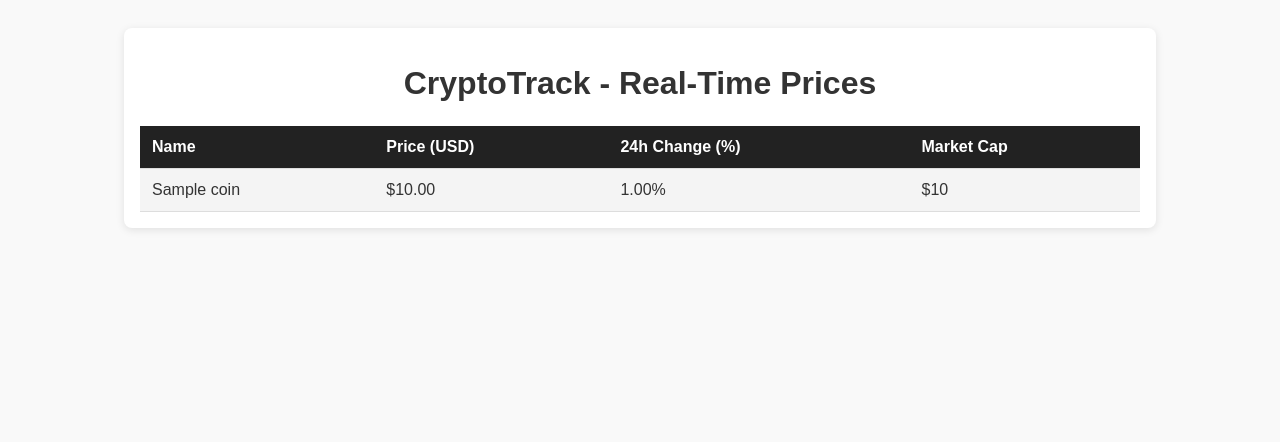
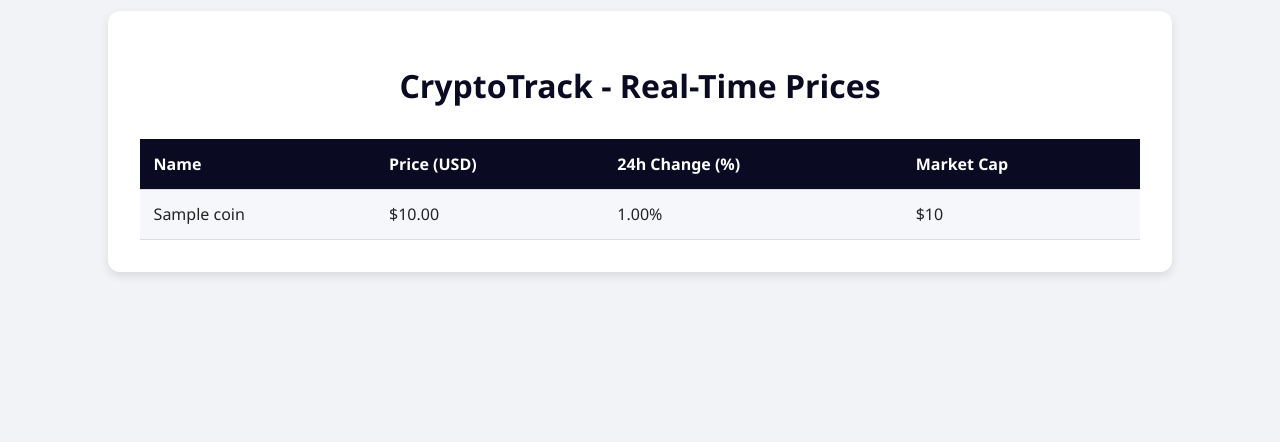
Before and after one commit to tuna204/crypto-price-dashboard, a Flask app: template templates/index.html in a window 1280 px wide. Shown: the part 358-800 px from the top of the page. Run offline with Flask 3, Linux system fonts and the light colour scheme; the template is opened without the code that fills it: most values are stand-ins (such as "Sample title", 1, 10 or a date in 2020).

Commit message:
Update styles.css

```diff
--- a/static/styles.css
+++ b/static/styles.css
@@ -1,47 +1,94 @@
+/* ========== Global Styles ========== */
 body {
-    font-family: Arial, Helvetica, sans-serif;
-    background: #f9f9f9;
+    font-family: 'Segoe UI', Tahoma, Geneva, Verdana, sans-serif;
+    background-color: #f1f3f6;
     margin: 0;
     padding: 0;
-    color: #333;
+    color: #222;
 }
+
+/* ========== Navigation Bar ========== */
 nav {
-    background: #111;
-    padding: 1rem;
+    background-color: #0a0a23;
+    padding: 1rem 2rem;
+    display: flex;
+    align-items: center;
+    justify-content: space-between;
 }
+
+nav .logo {
+    display: flex;
+    align-items: center;
+    max-width: 200px;
+    overflow: hidden;
+}
+
+nav .logo img {
+    height: 40px;
+    width: auto;
+    margin-right: 10px;
+    object-fit: contain;
+}
+
+nav .logo span {
+    color: #fff;
+    font-weight: bold;
+    font-size: 1.2rem;
+    white-space: nowrap;
+}
+
 nav a {
     color: #fff;
-    margin-right: 1rem;
+    margin-left: 1.5rem;
     text-decoration: none;
+    font-size: 1rem;
+    transition: color 0.3s ease;
 }
+
+nav a:hover {
+    color: #ffcc00;
+}
+
+/* ========== Main Content ========== */
 main {
     max-width: 1000px;
     margin: 2rem auto;
-    padding: 1rem;
-    background: white;
-    border-radius: 8px;
-    box-shadow: 0 2px 8px rgba(0, 0, 0, 0.1);
+    padding: 2rem;
+    background-color: #ffffff;
+    border-radius: 12px;
+    box-shadow: 0 4px 10px rgba(0, 0, 0, 0.1);
 }
+
+/* ========== Headings ========== */
 h1 {
-    text-align:center;
-    margin-bottom: 1.5rem;
+    text-align: center;
+    margin-bottom: 2rem;
+    color: #0a0a23;
 }
+
+/* ========== Table ========== */
 table {
     width: 100%;
     border-collapse: collapse;
+    margin-top: 1rem;
 }
-table th, table td {
-    padding: 0.75rem;
+
+table th,
+table td {
+    padding: 0.85rem;
     text-align: left;
     border-bottom: 1px solid #ddd;
 }
+
 table th {
-    background: #222;
-    color:white
+    background-color: #0a0a23;
+    color: #fff;
 }
+
 tr:nth-child(even) {
-    background: #f4f4f4;
+    background-color: #f5f7fa;
 }
+
 tr:hover {
-    background: #eaeaea;
+    background-color: #e1e7f0;
 }
```
